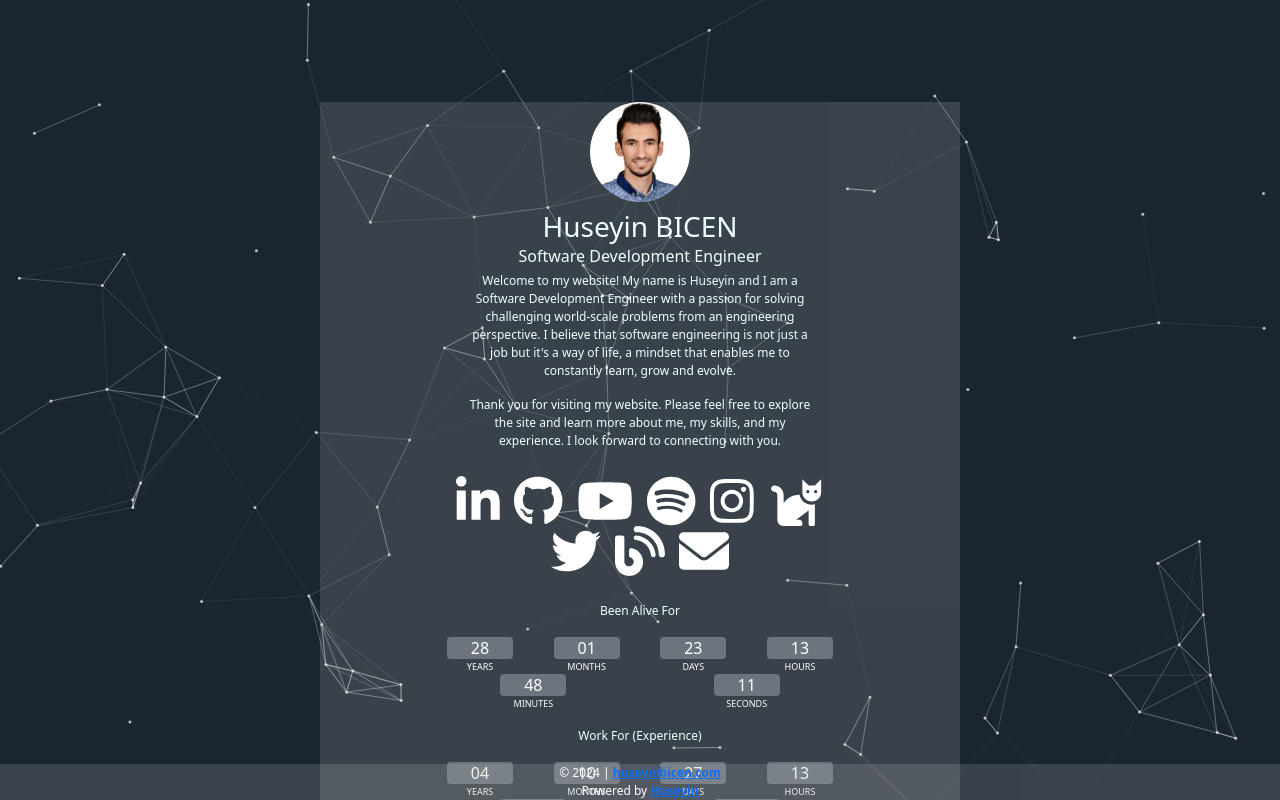
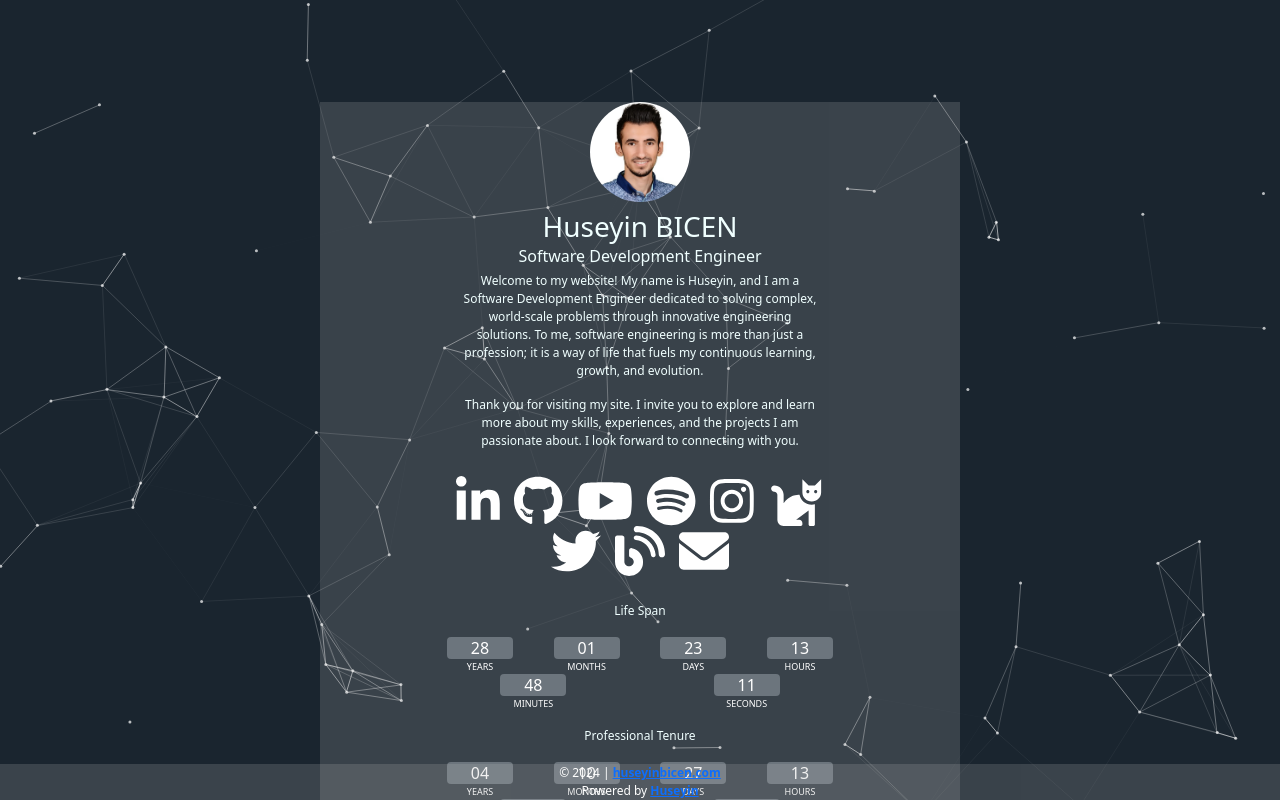
Before and after one commit to huseyinbicen/My-Website, a plain HTML site: page index.html in a window 1280 px wide. Drawn offline with nearby package versions, Linux system fonts and the light colour scheme.

Commit message:
edit website times

```diff
--- a/index.html
+++ b/index.html
@@ -177,14 +177,15 @@
                 <span>Software Development Engineer</span>
                 <div class="px-4 mt-1">
 
-                    <p class="fonts" style="font-size: 12px;">Welcome to my website! My name is Huseyin and I am a
-                        Software Development Engineer with a passion for solving challenging world-scale problems from
-                        an engineering perspective. I believe that software engineering is not just a job but it's a way
-                        of life, a mindset that enables me to constantly learn, grow and evolve.</p>
+                    <p class="fonts" style="font-size: 12px;">
+                        Welcome to my website! My name is Huseyin, and I am a Software Development Engineer dedicated to solving complex,
+                        world-scale problems through innovative engineering solutions. To me, software engineering is more than just a profession;
+                        it is a way of life that fuels my continuous learning, growth, and evolution.</p>
 
-                    <p class="fonts" style="font-size: 12px;">Thank you for visiting my website. Please feel free to
-                        explore the site and learn more about me, my skills, and my experience. I look forward to
-                        connecting with you.</p>
+
+                    <p class="fonts" style="font-size: 12px;">
+                        Thank you for visiting my site. I invite you to explore and learn more about my skills,
+                        experiences, and the projects I am passionate about. I look forward to connecting with you.</p>
                 </div>
 
                 <!-- Social Media -->
@@ -245,7 +246,7 @@
             <!-- Duration of Life -->
             <div class="row d-flex justify-content-center mt-1">
                 <div class="px-4">
-                    <p class="fonts" style="font-size: 12px;">Been Alive For</p>
+                    <p class="fonts" style="font-size: 12px;">Life Span</p>
                 </div>
 
                 <div class="col block-relative-fitcontet">
@@ -277,7 +278,7 @@
             <!-- Duration of Experience -->
             <div class="row d-flex justify-content-center mt-3 mb-3">
                 <div class="px-4">
-                    <p class="fonts" style="font-size: 12px;">Work For (Experience)</p>
+                    <p class="fonts" style="font-size: 12px;">Professional Tenure</p>
                 </div>
 
                 <div class="col block-relative-fitcontet">
```
